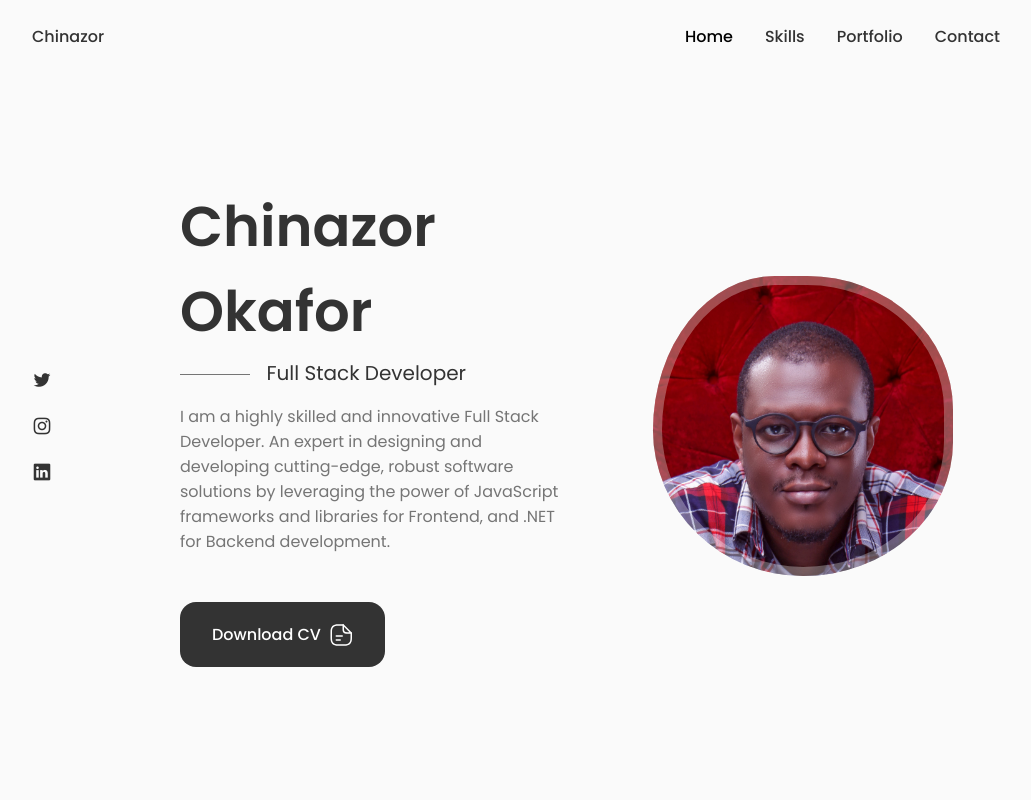
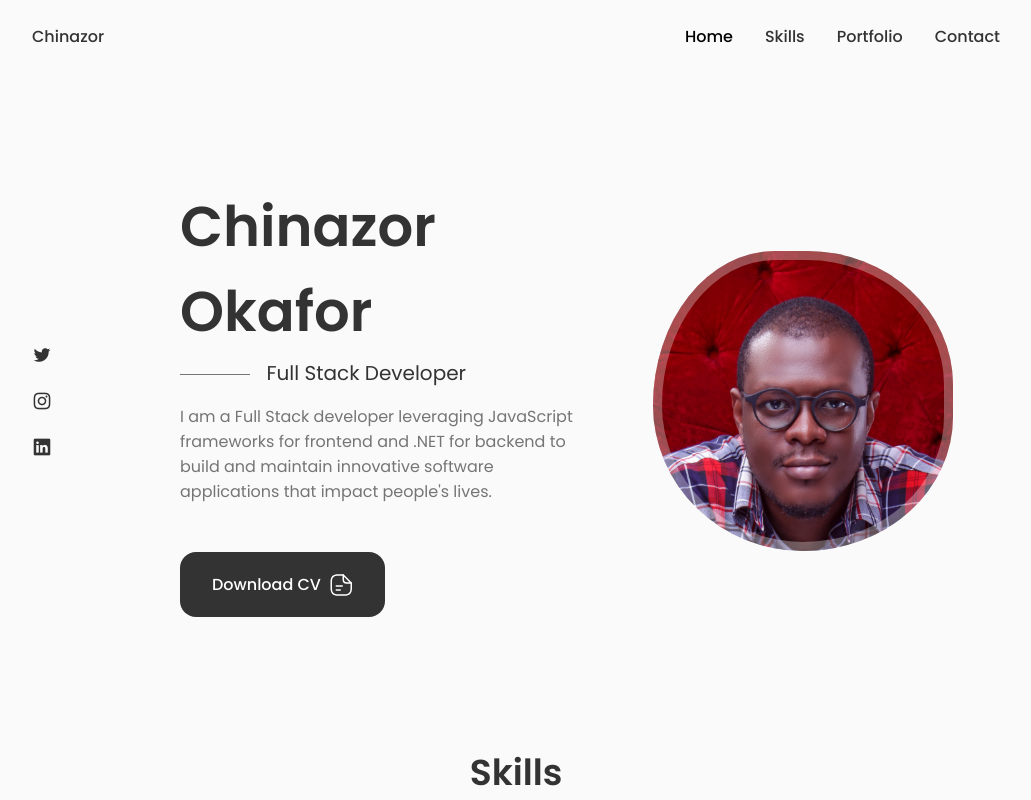
Before and after one commit to Fred-Michael/portfolio-app, a React (Create React App) app: page / in a window 1280 px wide. Shown: the top 800 px of the page, without its empty margins (124-1155 px from the left). Built offline with nearby package versions, Linux system fonts and the light colour scheme.

Commit message:
intro description changes

```diff
--- a/src/components/Home/Data.jsx
+++ b/src/components/Home/Data.jsx
@@ -8,9 +8,8 @@ const Data = () => {
                 Chinazor Okafor
             </h1>
             <h3 className="home_subtitle">Full Stack Developer</h3>
-            <p className="home_description">I am a highly skilled and innovative Full Stack Developer.
-                An expert in designing and developing cutting-edge, robust software solutions by leveraging
-                the power of JavaScript frameworks and libraries for Frontend, and .NET for Backend development.</p>
+            <p className="home_description">I am a Full Stack developer leveraging JavaScript frameworks for frontend and .NET for backend to build
+            and maintain innovative software applications that impact people's lives.</p>
             <a download='' href={Resume} className="button button--flex">
                 Download CV
                 <svg
```
